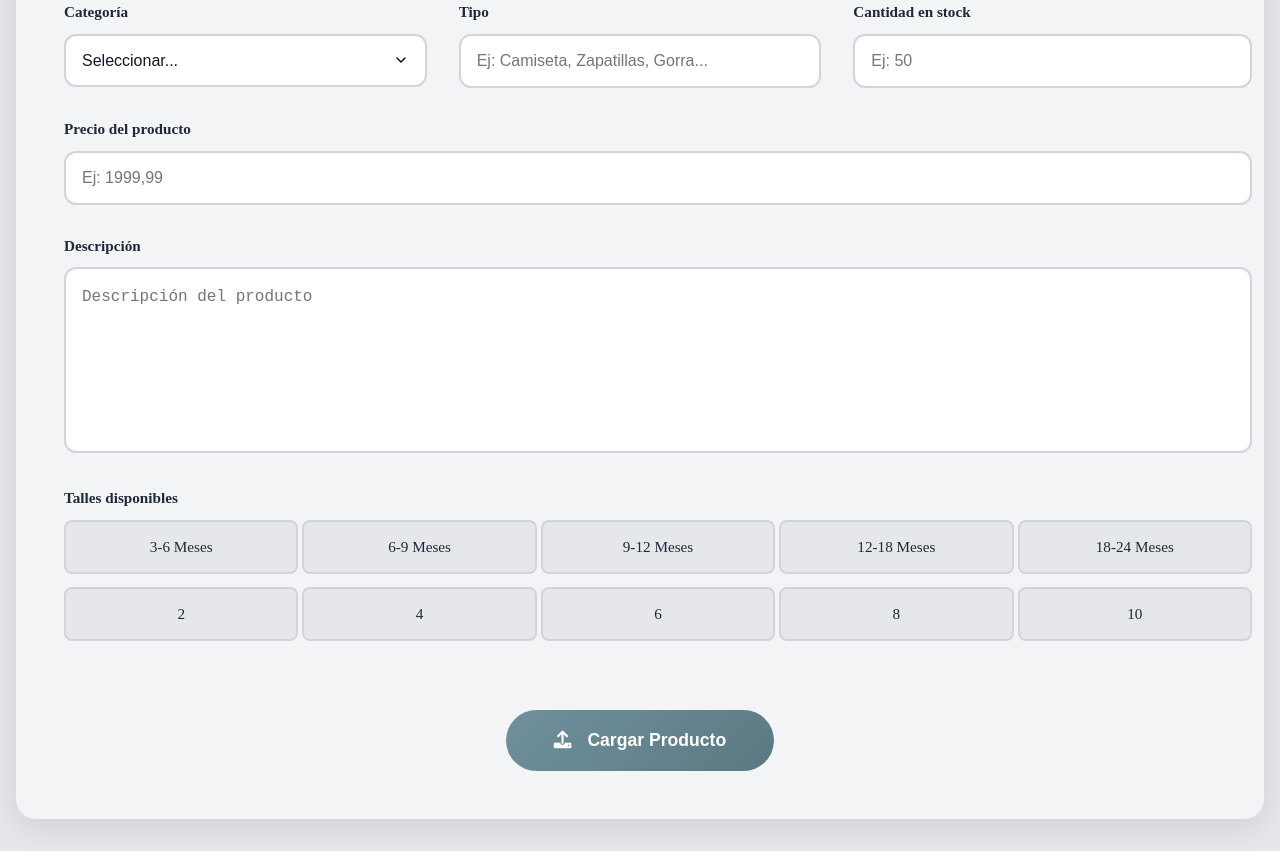
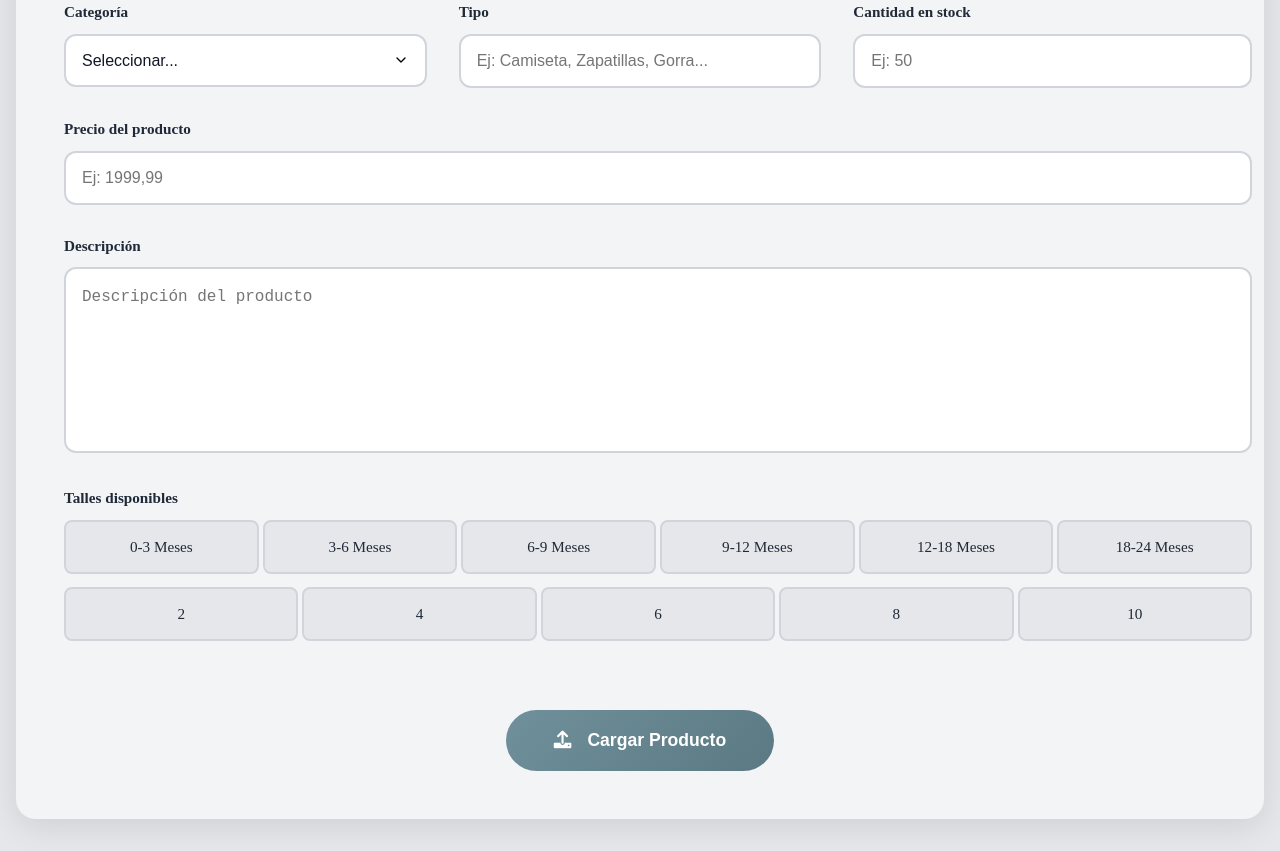
Before and after one commit to LauuGrego/WebCOTITO, a plain HTML site: page static/editor/agregar_producto.html in a window 1280 px wide. Shown: the part 769-1620 px from the top of the page. Drawn offline with Linux system fonts and the light colour scheme; no server answers.

Commit message:
actualizacion talle en carga de producto

```diff
--- a/static/editor/agregar_producto.html
+++ b/static/editor/agregar_producto.html
@@ -107,6 +107,10 @@
           <label>Talles disponibles</label>
           <div class="sizes-grid">
             <label class="size-option">
+              <input type="checkbox" name="sizes" value="0-3 Meses">
+              <span class="size-label">0-3 Meses</span>
+            </label>
+            <label class="size-option">
               <input type="checkbox" name="sizes" value="3-6 Meses">
               <span class="size-label">3-6 Meses</span>
             </label>
```
